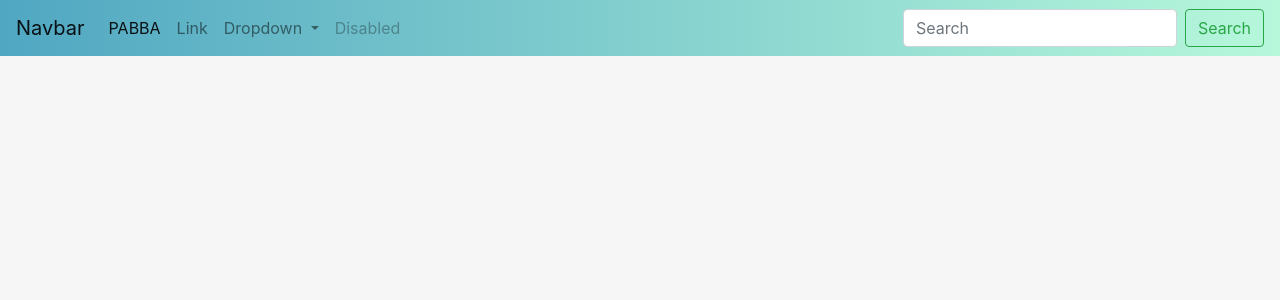
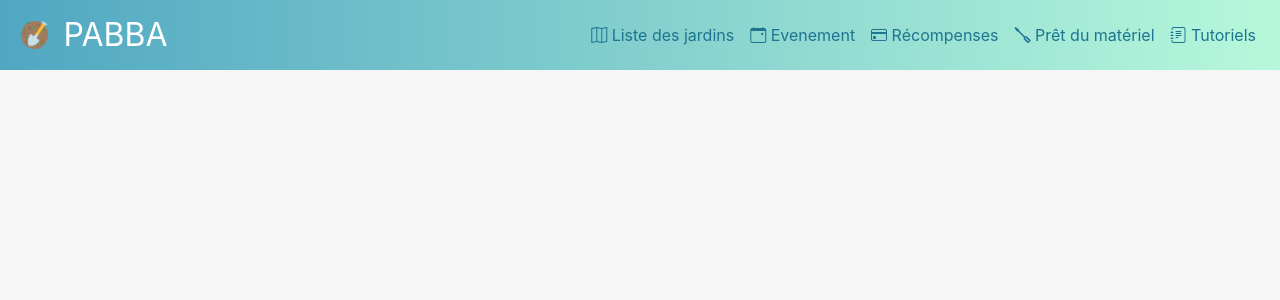
Before and after one commit to Squify/PABBA, a Symfony app: template templates/homepage.html.twig in a window 1280 px wide. Shown: the top 300 px of the page. Run offline with Twig, Linux system fonts and the light colour scheme; the template is opened without the code that fills it, so the values that code supplies are empty; style sheets or scripts are compiled from the project's sources; some libraries are stand-ins or nearby versions.

Commit message:
add some style

```diff
--- a/assets/scss/base.scss
+++ b/assets/scss/base.scss
@@ -1,5 +1,6 @@
 @import "~bootstrap/scss/bootstrap.scss";
 @import "~toastr/build/toastr.css";
+@import url("https://cdn.jsdelivr.net/npm/bootstrap-icons@1.4.1/font/bootstrap-icons.css");
 
 body {
   background-color: #F6F6F6;
@@ -14,7 +15,32 @@ body {
 
 .navbar {
   background: linear-gradient(90deg, #50A7C2 0%, #B7F8DB 100%)!important;
+  #logo {
+    width: 3%!important;
+    padding: 5px;
+  }
+
+  a {
+    color: #1D7590!important;
+  }
+
+  .title {
+    font-size: 32px;
+    line-height: 44px;
+    margin-left: 10px;
+
+    color: #FFFFFF!important;
+  }
+
+  li.active {
+    a {
+      color: #105367!important;
+      font-weight: bold!important;
+    }
+    border-bottom: #105367 2px solid;
+  }
 }
+
 
 .card {
   .card-body {
--- a/package.json
+++ b/package.json
@@ -21,6 +21,7 @@
     "axios": "^0.21.1",
     "babel-loader": "^8.2.2",
     "bootstrap": "^4.6.0",
+    "bootstrap-icons": "^1.4.1",
     "bootstrap-select": "^1.13.18",
     "ckeditor": "^4.12.1",
     "css-loader": "^5.0.2",
--- a/src/Controller/DefaultController.php
+++ b/src/Controller/DefaultController.php
@@ -9,7 +9,7 @@ use Symfony\Component\Routing\Annotation\Route;
 class DefaultController extends AbstractController
 {
     /**
-     * @Route("/", name="home")
+     * @Route("/", name="index")
      */
     public function index(): Response
     {
--- a/src/Controller/PlaceController.php
+++ b/src/Controller/PlaceController.php
@@ -74,7 +74,9 @@ class PlaceController extends AbstractController
 
         return $this->render("places/update.html.twig", [
             "form" => $form->createView(),
-            "place" => $place
+            "place" => $place,
+            "apiKey" => $this->getParameter('ALGOLIA_API_KEY'),
+            "appId" => $this->getParameter('ALGOLIA_APP_ID')
         ]);
     }
 
--- a/templates/base.html.twig
+++ b/templates/base.html.twig
@@ -3,6 +3,8 @@
 <head>
     <meta charset="UTF-8">
     <title>{% block title %}Test!{% endblock %}</title>
+    <link rel="preconnect" href="https://fonts.gstatic.com">
+    <link href="https://fonts.googleapis.com/css2?family=Alata&display=swap" rel="stylesheet">
     {{ encore_entry_link_tags('base') }}
     {% block stylesheets %}
     {% endblock %}
--- a/templates/components/navbar.html.twig
+++ b/templates/components/navbar.html.twig
@@ -1,35 +1,28 @@
-<nav class="navbar navbar-expand-lg navbar-light bg-light">
-    <a class="navbar-brand" href="#">Navbar</a>
+<nav class="navbar sticky-top navbar-expand-lg">
+    <img id="logo" src="{{ asset('images/logo.png')}}" alt="">
+    <a class="navbar-brand title" href="{{ path('index') }}">PABBA</a>
     <button class="navbar-toggler" type="button" data-toggle="collapse" data-target="#navbarSupportedContent" aria-controls="navbarSupportedContent" aria-expanded="false" aria-label="Toggle navigation">
         <span class="navbar-toggler-icon"></span>
     </button>
 
-    <div class="collapse navbar-collapse" id="navbarSupportedContent">
-        <ul class="navbar-nav mr-auto">
-            <li class="nav-item active">
-                <a class="nav-link" href="#">PABBA <span class="sr-only">(current)</span></a>
+    <div class="collapse navbar-collapse d-flex flex-row-reverse" id="navbarSupportedContent">
+        <ul class="navbar-nav ml-auto">
+            {% set route_name = app.request.attributes.get('_route') %}
+            <li {% if route_name starts with 'place' %} class="nav-item active" {% else %} class='nav-item' {% endif %}>
+                <a class="nav-link" href="{{ path('place_create') }}"><i class="bi bi-map"></i> Liste des jardins</a>
             </li>
-            <li class="nav-item">
-                <a class="nav-link" href="#">Link</a>
+            <li class="nav-item {% block event_navbar %}{% endblock %}">
+                <a class="nav-link" href="#"><i class="bi bi-calendar-event"></i> Evenement</a>
             </li>
-            <li class="nav-item dropdown">
-                <a class="nav-link dropdown-toggle" href="#" id="navbarDropdown" role="button" data-toggle="dropdown" aria-haspopup="true" aria-expanded="false">
-                    Dropdown
-                </a>
-                <div class="dropdown-menu" aria-labelledby="navbarDropdown">
-                    <a class="dropdown-item" href="#">Action</a>
-                    <a class="dropdown-item" href="#">Another action</a>
-                    <div class="dropdown-divider"></div>
-                    <a class="dropdown-item" href="#">Something else here</a>
-                </div>
+            <li class="nav-item {% block recompense_navbar %}{% endblock %}">
+                <a class="nav-link" href="#"><i class="bi bi-credit-card"></i> Récompenses</a>
             </li>
-            <li class="nav-item">
-                <a class="nav-link disabled" href="#">Disabled</a>
+            <li class="nav-item {% block pret_navbar %}{% endblock %}">
+                <a class="nav-link" href="#"><i class="bi bi-screwdriver"></i> Prêt du matériel</a>
+            </li>
+            <li class="nav-item {% block tuto_navbar %}{% endblock %}">
+                <a class="nav-link" href="#"><i class="bi bi-journal-text"></i> Tutoriels</a>
             </li>
         </ul>
-        <form class="form-inline my-2 my-lg-0">
-            <input class="form-control mr-sm-2" type="search" placeholder="Search" aria-label="Search">
-            <button class="btn btn-outline-success my-2 my-sm-0" type="submit">Search</button>
-        </form>
     </div>
 </nav>
--- a/templates/places/create.html.twig
+++ b/templates/places/create.html.twig
@@ -2,7 +2,6 @@
 
 {% block title %}Nouveau lieu{% endblock %}
 {% block body %}
-
     <div class="card">
         <div class="card-body">
             {{ form_start(form) }}
@@ -57,5 +56,4 @@
 
         })();
     </script>
-
 {% endblock %}
```
Also changed, not shown: templates/places/update.html.twig (+37 -5 lines), package-lock.json, public/images/logo.png (added).
